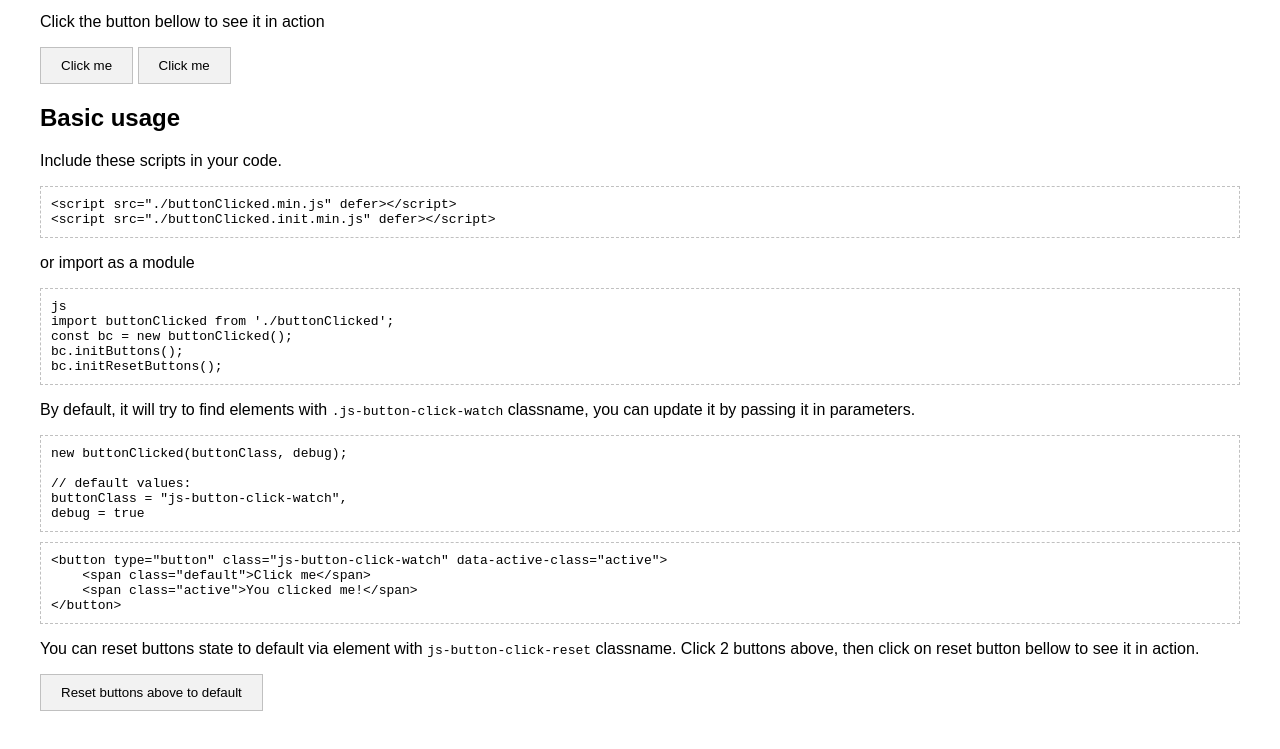
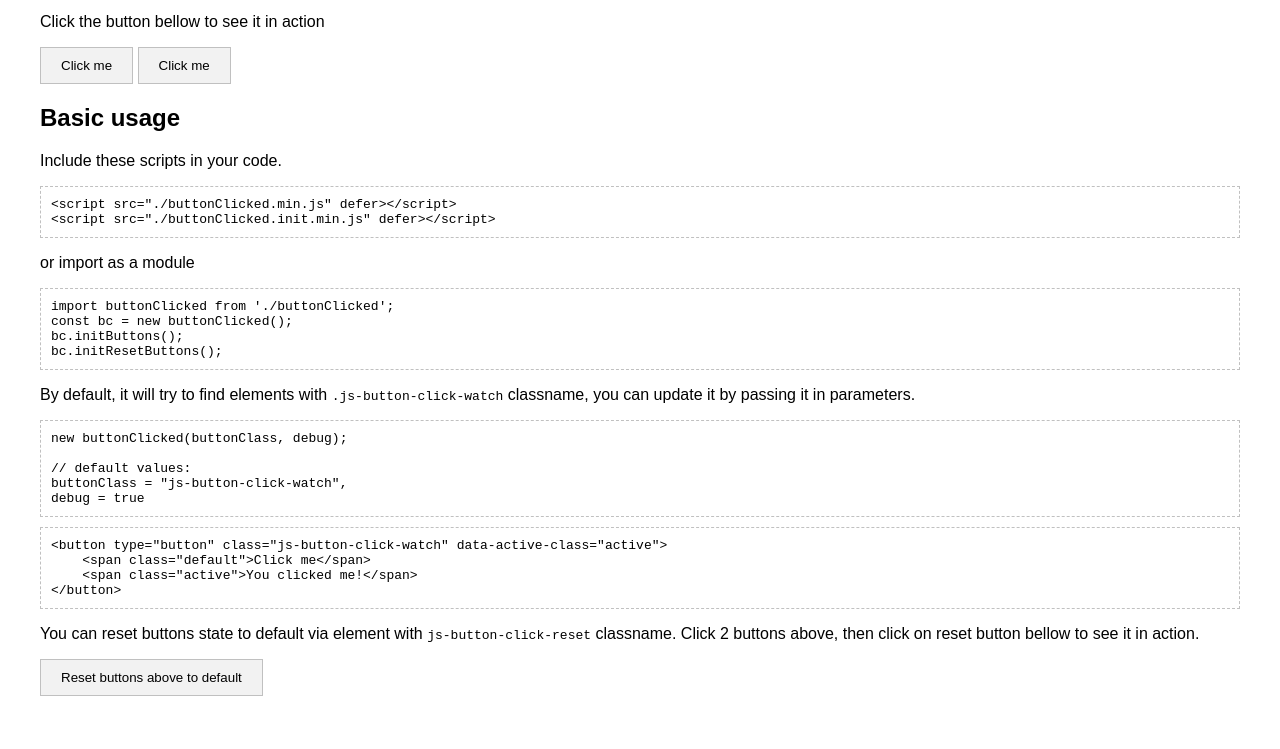
Before and after one commit to wUFr/button-clicked, a website: page docs/index.html in a window 1280 px wide. Shown: the part 177-926 px from the top of the page. Drawn offline with Linux system fonts and the light colour scheme.

Commit message:
ok, proper readme tweak now

```diff
--- a/docs/index.html
+++ b/docs/index.html
@@ -89,7 +89,7 @@
 			or import as a module
 		</p>
 
-		<pre>js
+		<pre>
 import buttonClicked from './buttonClicked';
 const bc = new buttonClicked();
 bc.initButtons();
```
Also changed, not shown: README.md.
